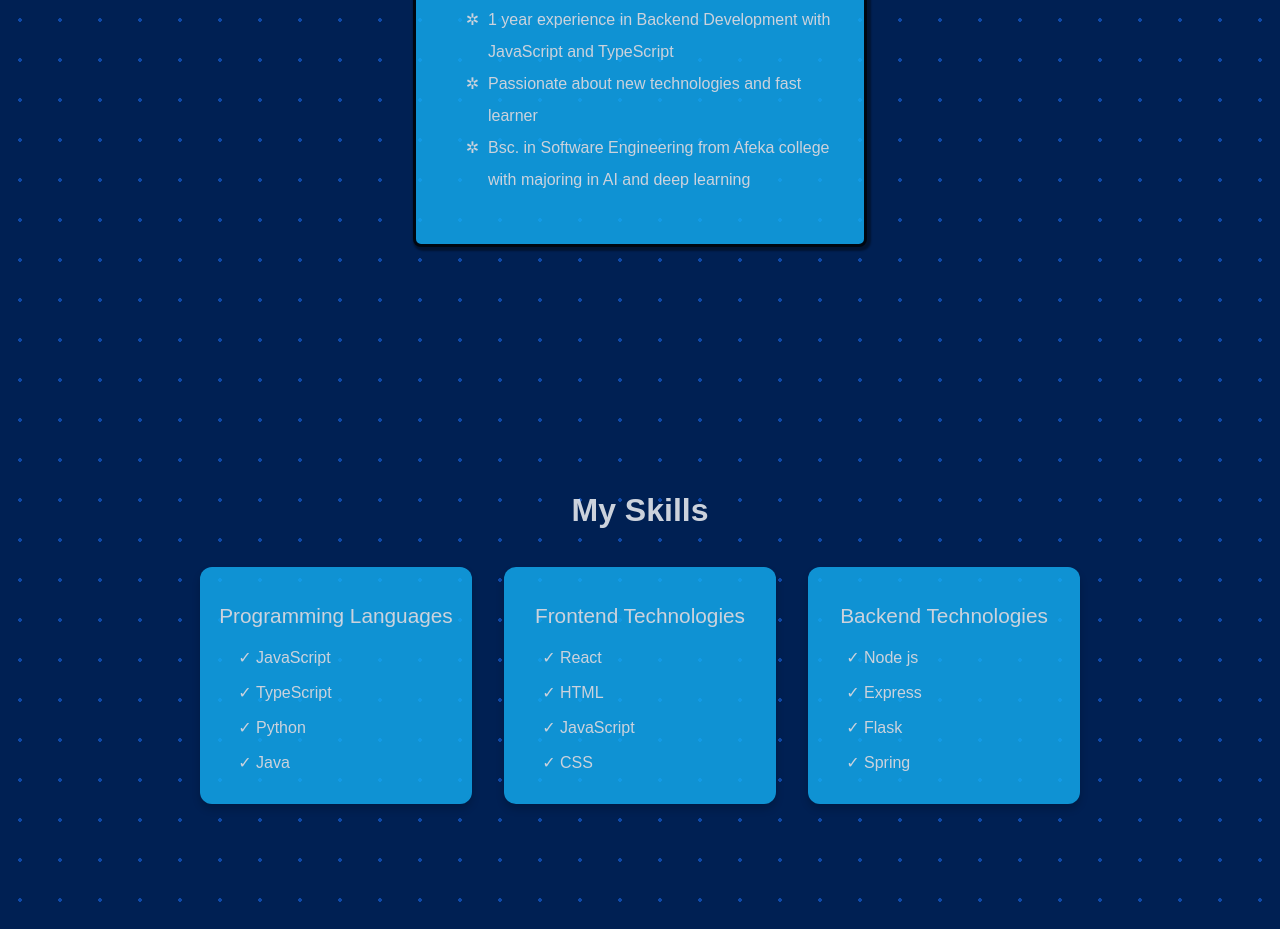
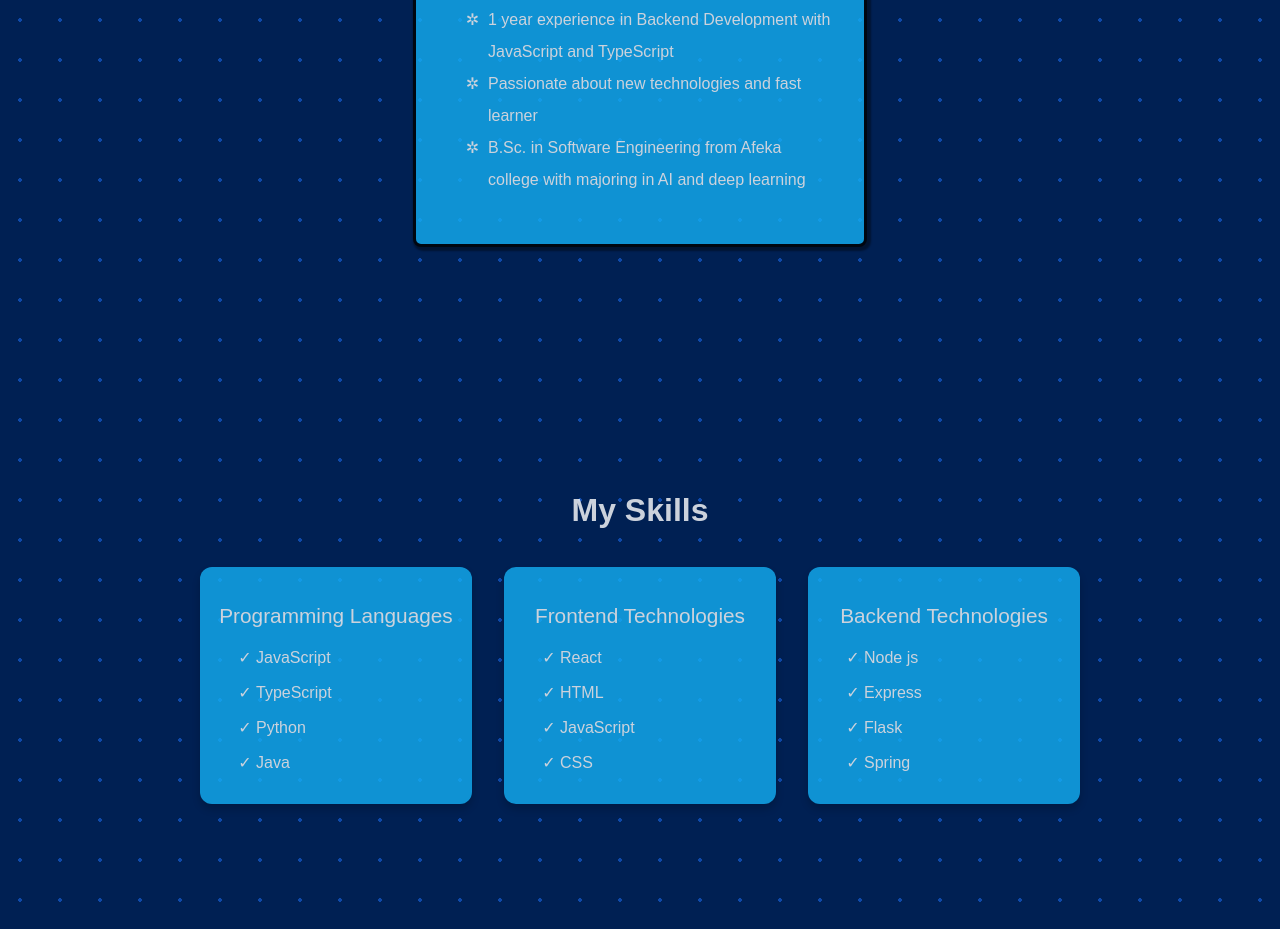
Before and after one commit to mitrlior/portfolio, a React (Create React App) app: page / in a window 1280 px wide. Shown: the part 1080-2009 px from the top of the page. Built offline with nearby package versions, Linux system fonts and the light colour scheme; a web font is replaced by a local one.

Commit message:
Fixed typo

```diff
--- a/src/components/AboutMe/AboutMe.js
+++ b/src/components/AboutMe/AboutMe.js
@@ -17,7 +17,7 @@ const AboutMe = () => {
               Passionate about new technologies and fast learner
             </li>
             <li className="about-me__item">
-              Bsc. in Software Engineering from Afeka college with majoring in
+              B.Sc. in Software Engineering from Afeka college with majoring in
               AI and deep learning
             </li>
           </ul>
```
